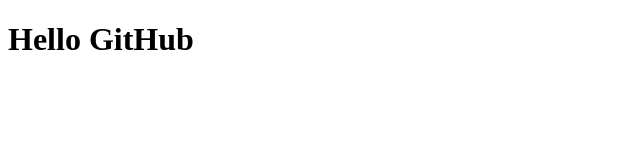
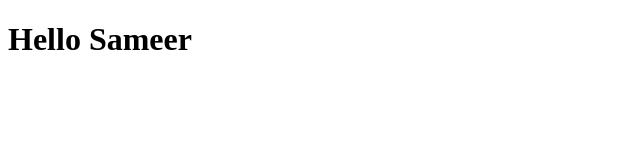
Before and after one commit to Sameer-pinjari/My-Work, a website: page index.html in a window 1280 px wide. Shown: the full height of the page, 0-640 px from the left. Drawn offline with Linux system fonts and the light colour scheme.

Commit message:
Update index.html

```diff
--- a/index.html
+++ b/index.html
@@ -7,6 +7,6 @@
     <title>Document</title>
 </head>
 <body>
-    <h1>Hello GitHub</h1>
+    <h1>Hello Sameer</h1>
 </body>
 </html>
```
